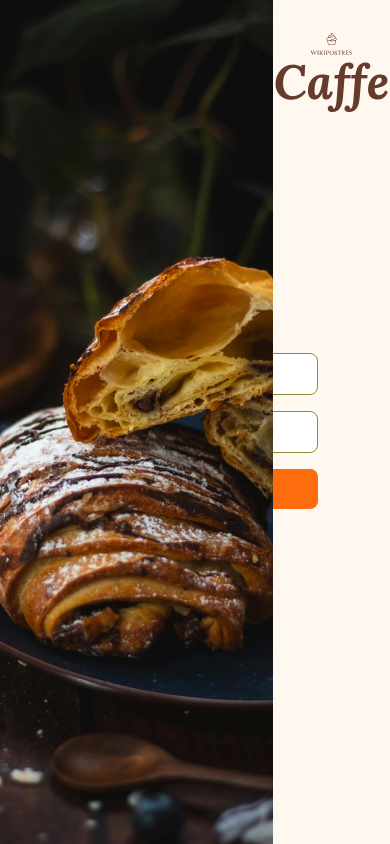
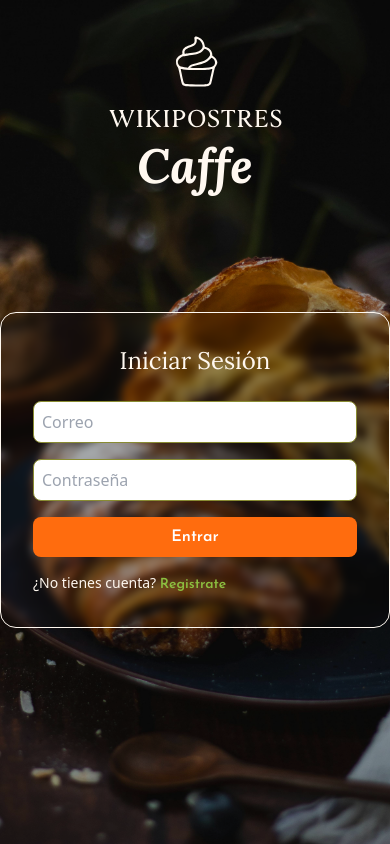
Before and after one commit to capi68/Proyecto_Postres_Frontend, a React (Vite) app: page / in a window 390 px wide. Built offline with nearby package versions, Linux system fonts and the light colour scheme.

Commit message:
responsive pantallas sm listo en landing.jsx

```diff
--- a/src/pages/landing.jsx
+++ b/src/pages/landing.jsx
@@ -75,19 +75,72 @@ export default function Landing() {
       <img
         src="/images/landing_image.jpg"
         alt=""
-        className="absolute inset-0 w-[70%] h-full object-cover z-10"
+        className="
+            absolute
+            inset-0
+            w-full lg:w-[65%]
+            h-full
+            object-cover
+            z-10"
       />
+      {/* Overlay black*/}
+      <div className="
+              absolute
+              inset-0
+              w-full lg:w-[65%]
+              bg-black/30
+              flex
+              items-center
+              justify-center
+              z-20">
+      </div>
 
-      <div className="absolute inset-0 w-[70%] bg-black/50 flex items-center justify-center z-1"></div>
-      <div className="absolute w-[30%] flex flex-col items-center top-8 right-0  z-20 text-[var(--color-brand)]">
-      <Logo className="   w-[40%] h-auto"  />
+      {/* Logo content*/}
+      <div className="
+              absolute
+              w-full   lg:w-[35%]
+              flex flex-col
+              items-center
+              top-8
+              lg:right-0
+              z-30
+              text-[var(--color-bg)] lg:text-[var(--color-brand)]"
+      >
+      <Logo className="w-[50%] md:w-[50%] lg:w-[40%] 2xl:w-[50%] h-auto" />
       <h2 className="  font-[Lora] italic font-bold text-5xl">Caffe</h2>
       </div>
 
       {/* Overlay login */}
-      <div className="absolute inset-0 bg-[var(--color-bg)] flex justify-end items-center z-0">
-        <div className=" p-8 rounded-2xl  w-96 mr-10">
-          <h2 className="text-2xl mb-6 text-center font-[Lora] font-thin text-[var(--color-brand)]">Iniciar Sesión</h2>
+      <div className="
+              absolute
+              inset-0 lg:inset-auto
+              lg:top-0 lg:right-0 lg:bottom-0
+              lg:bg-[var(--color-bg)]
+              w-full lg:w-[35%]
+              flex
+              justify-center lg:justify-end
+              items-center
+              z-40 lg:z-0"
+        >
+        <div className="
+                  2xl:flex 2xl:flex-col 2xl:items-center 2xl:justify-evenly
+                  p-8
+                  2xl:h-[40%]
+                  mt-24 md:mt-0
+                  rounded-2xl
+                  lg:md:w-96 xl:w-full
+                  backdrop-blur-sm
+                  border border-[var(--color-bg)]">
+          <h2 className="
+                  text-2xl 2xl:text-5xl
+                  mb-6
+                  text-center
+                  font-[Lora]
+                  font-thin
+                  text-[var(--color-bg)] lg:text-[var(--color-brand)]"
+          >
+            Iniciar Sesión
+          </h2>
 
           <form onSubmit={handleLogin}>
           <input
@@ -95,7 +148,7 @@ export default function Landing() {
             placeholder="Correo"
             value={loginEmail}
             onChange={(e) => setLoginEmail(e.target.value)}
-            className="w-full p-2 mb-4 border border-[var(--color-secondary)] rounded-lg"
+            className="w-full 2xl:h-12 p-2 mb-4 border border-[var(--color-secondary)] rounded-lg"
           />
 
           <input
@@ -103,30 +156,61 @@ export default function Landing() {
             placeholder="Contraseña"
             value={loginPassword}
             onChange={(e) => setLoginPassword(e.target.value)}
-            className="w-full p-2 mb-4 border border-[var(--color-secondary)] rounded-lg"
+            className="w-full 2xl:h-12 p-2 mb-4 border border-[var(--color-secondary)] rounded-lg"
           />
 
           <button
             type="submit"
-            className="w-full bg-[var(--color-accent)] hover:bg-[var(--color-accent-hover)] text-white font-[Lora] py-2 rounded-lg font-semibold"
+            className="
+                w-full
+                2xl:h-12
+                bg-[var(--color-accent)] hover:bg-[var(--color-accent-hover)]
+                text-white
+                font-Josefin
+                py-2
+                rounded-lg
+                font-semibold"
           >
             Entrar
           </button>
+
           <p className="text-red-500 text-sm mt-3">{error}</p>
           </form>
 
 
           {/* Register Link */}
-          <p className="mt-4 text-left text-sm text-[var(--color-brand)]">¿No tienes cuenta?{" "}
-          <button onClick={() => setShowRegister(true)} className="text-[var(--color-secondary)] font-Josefin font-semibold ">
+          <p className="
+                mt-4
+                text-left
+                text-sm 2xl:text-xl
+                text-[var(--color-bg)] lg:text-[var(--color-brand)]"
+          >
+            ¿No tienes cuenta?{" "}
+
+          <button onClick={() => setShowRegister(true)}
+                  className="
+                        text-[var(--color-success)] lg:text-[var(--color-secondary)]
+                        font-Josefin
+                        font-semibold "
+          >
             Registrate
           </button>
           </p>
         </div>
       </div>
+
+
         {/* Register modal */}
         {showRegister && (
-          <div className="absolute inset-0 bg-black/50 flex items-center justify-center z-20">
+          <div className="
+                  absolute
+                  inset-0
+                  bg-black/50
+                  flex
+                  items-center
+                  justify-center
+                  z-40"
+          >
           <div className="bg-white p-6 rounded-2xl w-96 shadow-lg">
             <h2 className="text-xl font-bold mb-4 text-center font-[lora] text-[var(--color-brand)]">Crear Cuenta</h2>
 
```
Lines whose indentation alone changed are shown as unchanged.
